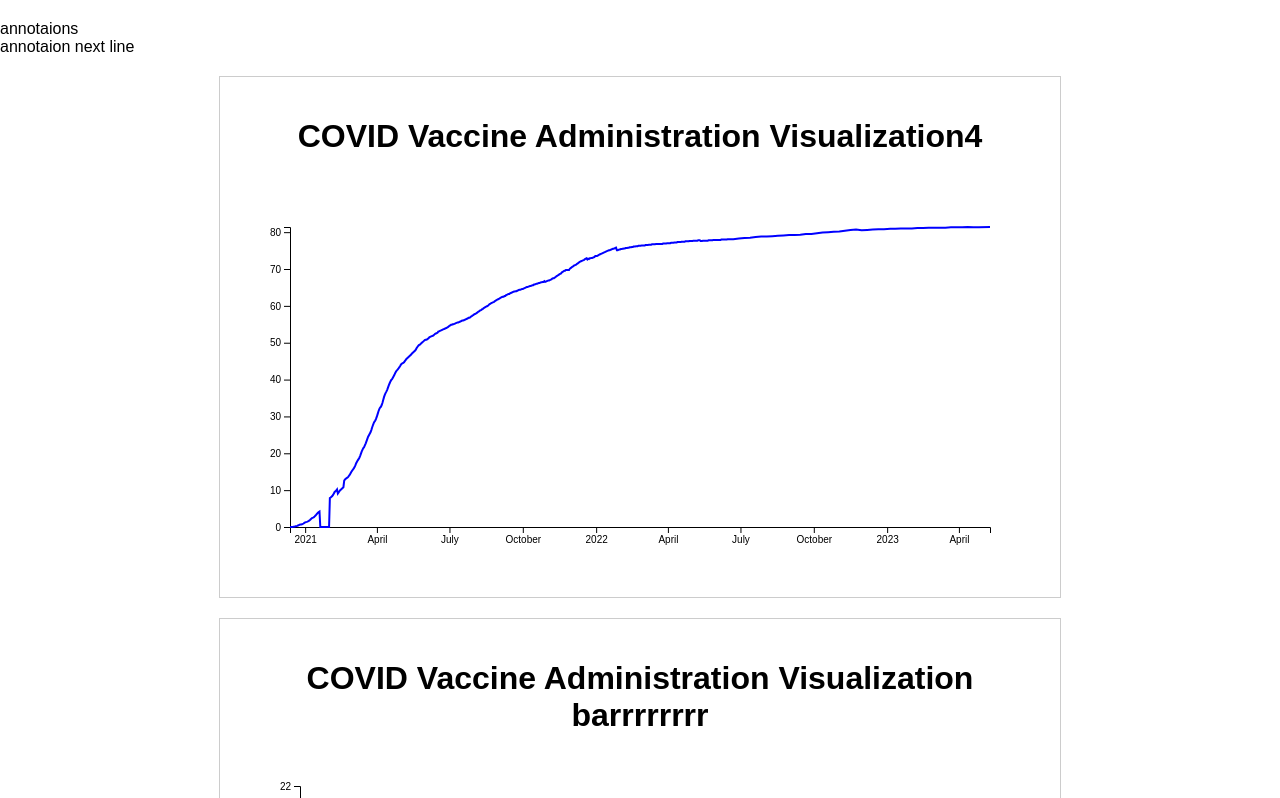
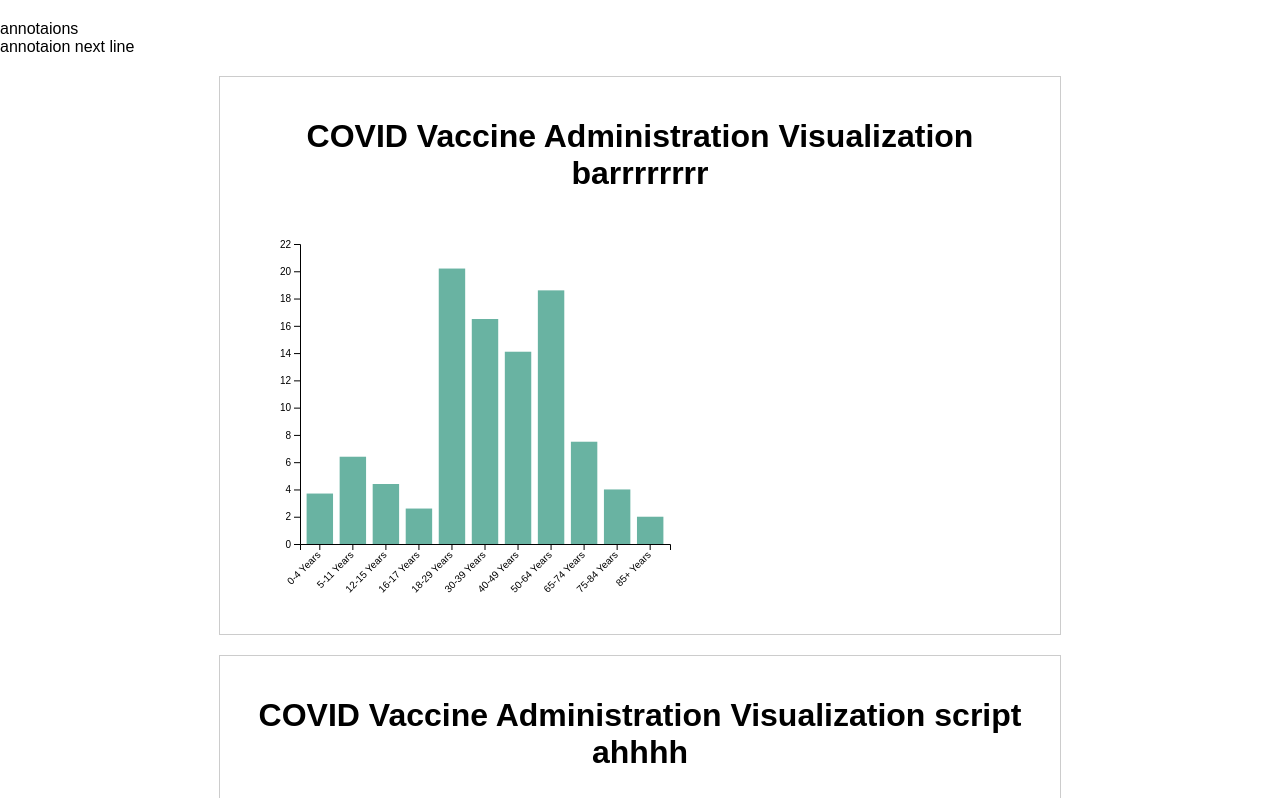
Before and after one commit to DitongMo/test, a plain HTML site: page index.html in a window 1280 px wide. Shown: the part 602-1400 px from the top of the page. Drawn offline with nearby package versions, Linux system fonts and the light colour scheme.

Commit message:
Update index.html

```diff
--- a/index.html
+++ b/index.html
@@ -13,10 +13,6 @@
     <div id="chart1"></div>
   </div>
 <p> annotaions <br> annotaion next line </p>
-    <div class="container">
-    <h1>COVID Vaccine Administration Visualization4</h1>
-    <div id="chart2"></div>
-  </div>
 
       <div class="container">
     <h1>COVID Vaccine Administration Visualization barrrrrrrr</h1>
@@ -30,7 +26,6 @@
 
   <script src="https://d3js.org/d3.v5.min.js"></script>
   <script src="script.js"></script>
-  <script src="script2.js"></script>
     <script src="script3.js"></script>
       <script src="script4.js"></script>
 
```
